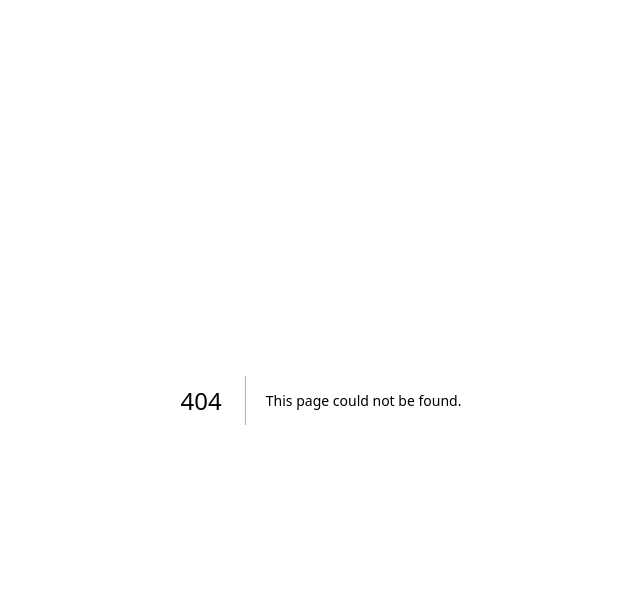
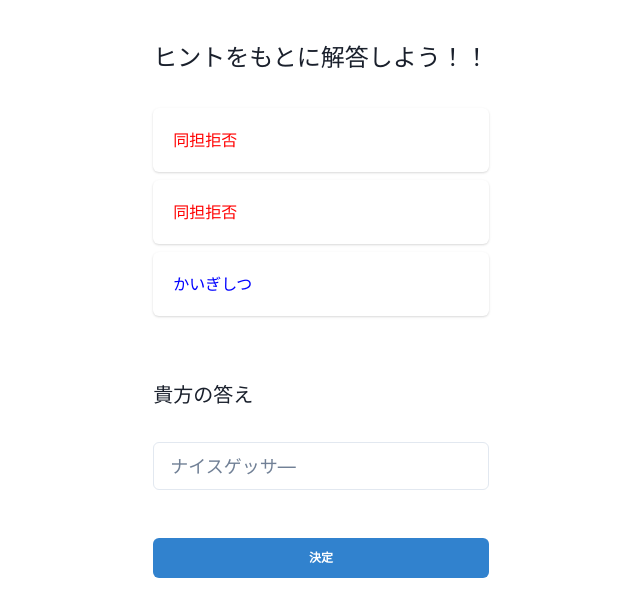
Before and after one commit to hacku-chamomilla/doutankyohi-front-end, a Next.js app: page /answer in a window 1280 px wide. Before the commit this address had no page. Shown: the top 616 px of the page, without its empty margins (319-959 px from the left). Built offline with nearby package versions, Linux system fonts and the light colour scheme.

Commit message:
feat: 一旦画面を作成しました。(ヒントを渡す部分と画面遷移はまだ終わっていない)

```diff
--- /dev/null
+++ b/pages/answer.tsx
@@ -0,0 +1,59 @@
+import type { NextPage } from "next";
+import { useRouter } from "next/router";
+import React, { useState } from "react";
+
+import { Button, Card, CardBody, Center, Text, VStack } from "@chakra-ui/react";
+
+import { CustomInput } from "@/components/common/CustomInput";
+import { VSpacer } from "@/components/common/Spacer";
+const hintList = [
+  { text: "hint - 1", isDelete: true },
+  { text: "hint - 2", isDelete: true },
+  { text: "かいぎしつ", isDelete: false },
+];
+
+const Answer: NextPage = () => {
+  const router = useRouter();
+  const [answer, setAnswer] = useState("");
+
+  return (
+    <>
+      <VSpacer size={4} />
+
+      <Center>
+        <VStack align="hint">
+          <VSpacer size={4} />
+          <Text fontSize={24}>ヒントをもとに解答しよう！！</Text>
+          <VSpacer size={4} />
+          {hintList.map((hint, i) => {
+            return (
+              <>
+                <Card key={i}>
+                  <CardBody>
+                    {hint.isDelete && <Text color={"red"}>{"同担拒否"}</Text>}
+                    {!hint.isDelete && <Text color={"blue"}>{hint.text}</Text>}
+                  </CardBody>
+                </Card>
+              </>
+            );
+          })}
+
+          <VSpacer size={12} />
+          <CustomInput
+            title={"貴方の答え"}
+            placeholder={"ナイスゲッサ―"}
+            text={answer}
+            setText={setAnswer}
+          />
+          <VSpacer size={8} />
+          <Button fontSize={12} textColor={"white"} colorScheme={"blue"}>
+            決定
+          </Button>
+          <VSpacer size={4} />
+        </VStack>
+      </Center>
+    </>
+  );
+};
+
+export default Answer;
--- a/src/components/common/CustomInput.tsx
+++ b/src/components/common/CustomInput.tsx
@@ -14,7 +14,7 @@ export const CustomInput = ({ title, placeholder, text, setText }: Props) => {
   return (
     <>
       <Text fontSize="xl">{title}</Text>
-      <VSpacer size={8} />
+      <VSpacer size={4} />
       <Input
         value={text}
         placeholder={placeholder}
```
